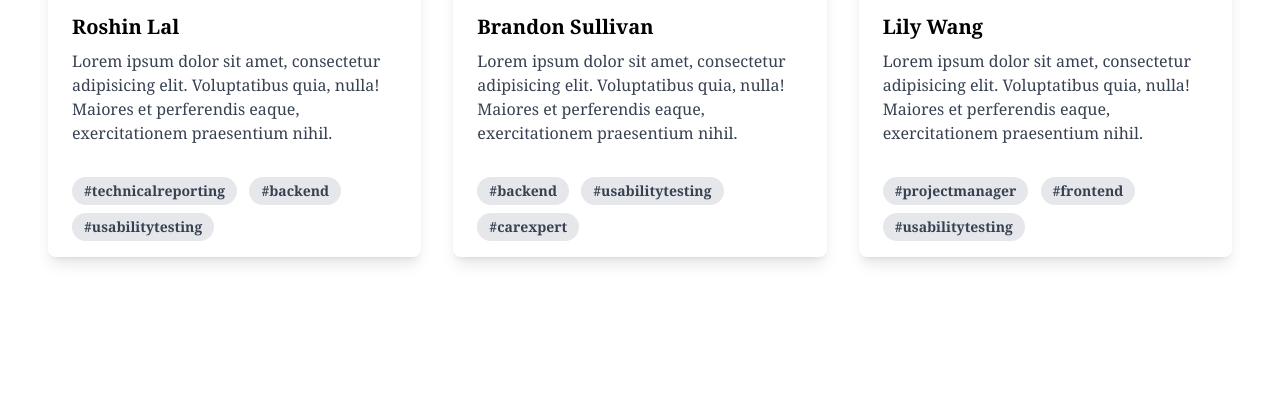
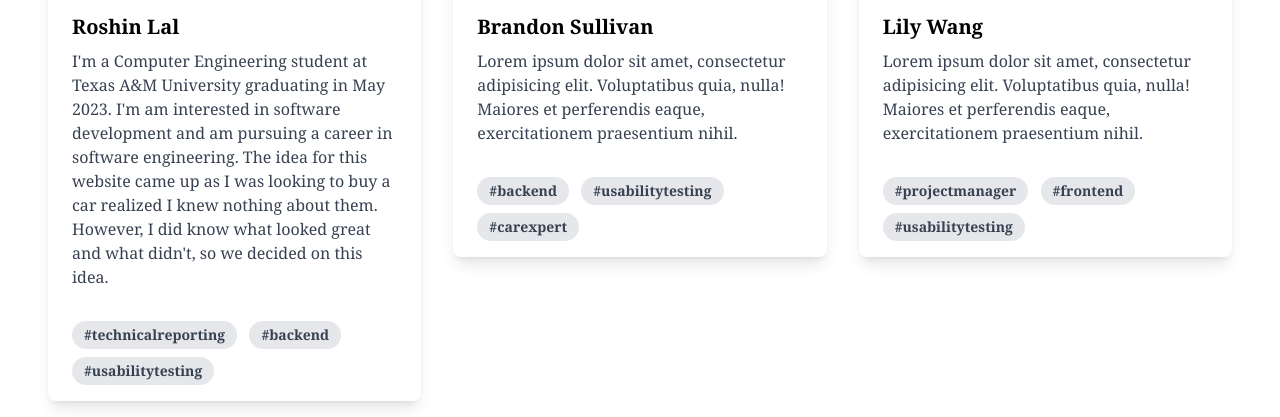
Before and after one commit to BWSullivan/OneShotCar, a website: page templates/about.html in a window 1280 px wide. Shown: the part 460-877 px from the top of the page. Before the commit the page ends 800 px from the top, so only its background shows below. Drawn offline with Linux system fonts and the light colour scheme.

Commit message:
Update about.html

```diff
--- a/templates/about.html
+++ b/templates/about.html
@@ -79,7 +79,7 @@
                   <div class="px-6 py-4">
                     <div class="font-bold text-xl mb-2">Roshin Lal</div>
                     <p class="text-gray-700 text-base">
-                      Lorem ipsum dolor sit amet, consectetur adipisicing elit. Voluptatibus quia, nulla! Maiores et perferendis eaque, exercitationem praesentium nihil.
+                      I'm a Computer Engineering student at Texas A&M University graduating in May 2023. I'm am interested in software development and am pursuing a career in software engineering. The idea for this website came up as I was looking to buy a car realized I knew nothing about them. However, I did know what looked great and what didn't, so we decided on this idea.
                     </p>
                   </div>
                   <div class="px-6 pt-4 pb-2">
```
